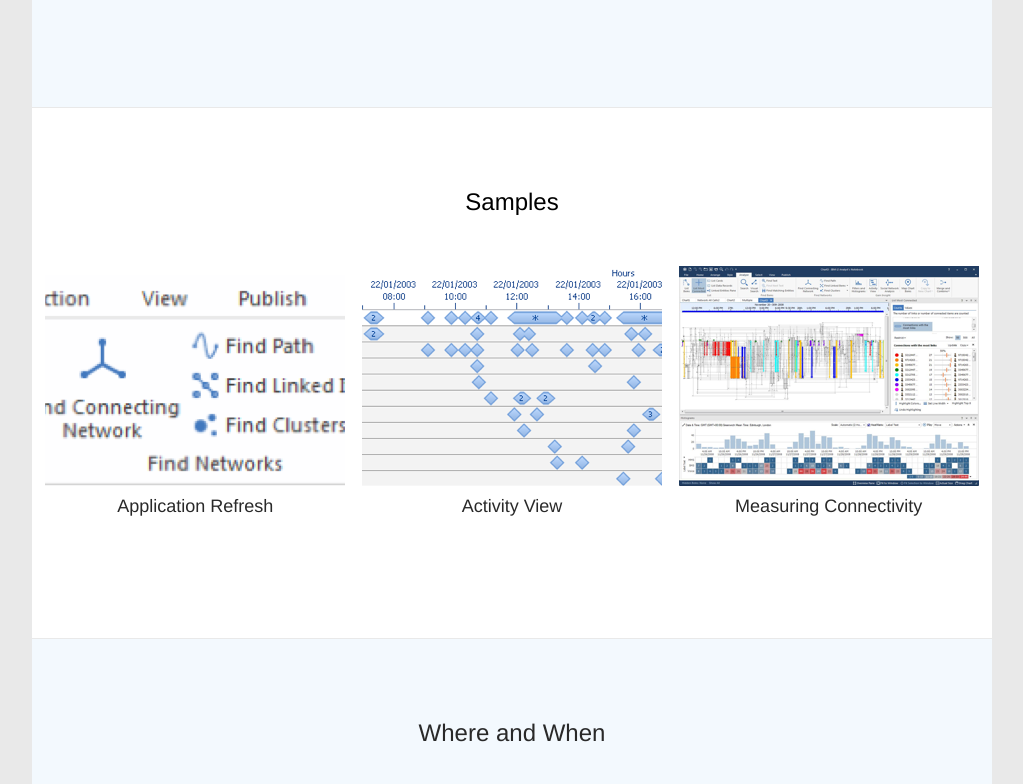
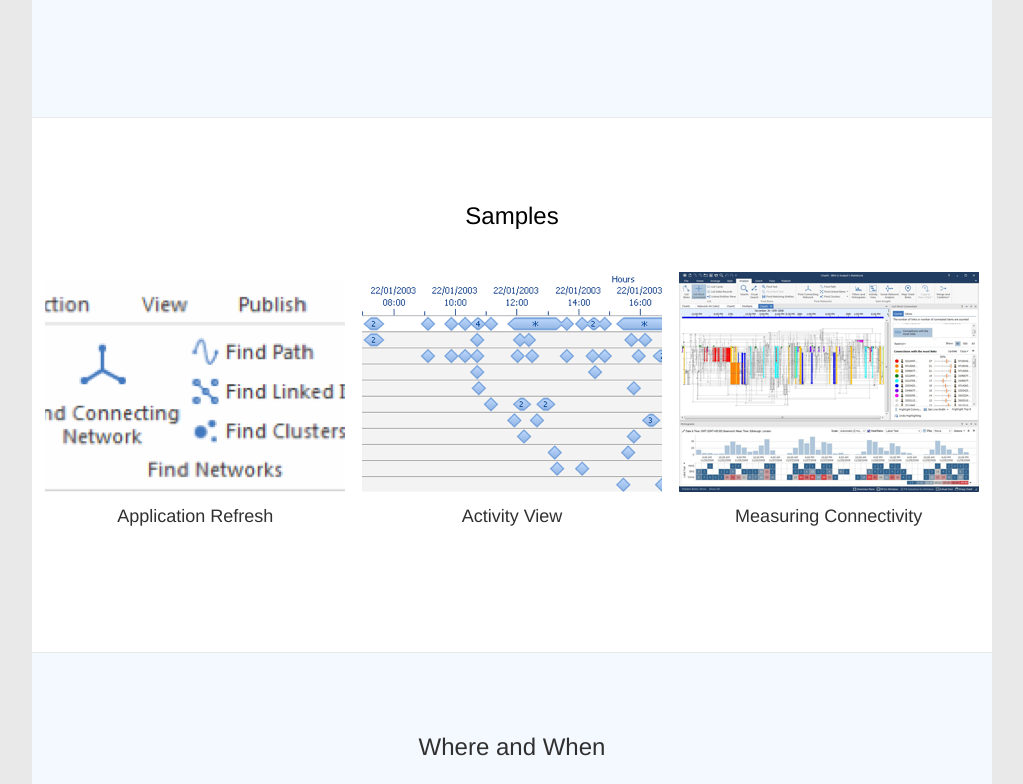
Before and after one commit to IanKitchen/about, a plain HTML site: page index.html in a window 1280 px wide. Shown: the part 1193-1977 px from the top of the page, without its empty margins (128-1151 px from the left). Drawn offline with Linux system fonts and the light colour scheme.

Commit message:
Simplify styles

```diff
--- a/css/styles.less
+++ b/css/styles.less
@@ -7,16 +7,15 @@
 //Text Colors
 @textLight1: #ffffff;
 @textLight2: #f0f0f0;
-@textDark1: #003333;
-@textDark2: #292929;
+@textDark1: #003030;
+@textDark2: #303030;
 
 //Page Colors
 @pageBackground: white;
 @bodyBackground: #e9e9e9;
 
 //Background Colours
-@backgroundMedium: #88888f;
-@backgroundDark: #88888f;
+@backgroundDark: #808088;
 @backgroundLight1: white;
 @backgroundLight2: #F3F9FE;
 @selectionBackground: #4178BE;
@@ -31,7 +30,6 @@
 //Main
 body{
   background-color: @bodyBackground;
-  font-size:0;
 }
 
 .page{
@@ -41,7 +39,7 @@ body{
   background-color: @pageBackground;
 }
 
-//Backgrounds
+//Spacing Rows
 .emptyRowDark{
   min-height: @rowHeight;
   background-color: @backgroundDark;
@@ -51,6 +49,7 @@ body{
 .emptyRowLight1{
   min-height: @rowHeight;
   background-color: @backgroundLight1;
+  border: 1px solid @backgroundLight1;
 }
 
 .emptyRowLight2{
@@ -64,29 +63,20 @@ body{
 }
 
 //Grids
-.gridTight{
-	display: grid;
-	grid-template-columns: 1fr 2fr;
-	grid-column-gap: 0px;
-	padding-left: 0px;
-	padding-right: 0px
-}
-
 .grid{
 	display: grid;
-	grid-template-columns: 1fr 2fr;
+	grid-template-columns: 1fr 1fr;
 	grid-column-gap: 20px;
 	padding-left: 20px;
 	padding-right: 20px
 }
 
-.gridImage{
-	background-color: @backgroundLight1;
-}
-
-.gridGalleryItem{
-	background-color: @backgroundLight1;
-	align-self: center;
+.gridTight{
+	display: grid;
+	grid-template-columns: 1fr 1fr;
+	grid-column-gap: 00px;
+	padding-left: 0px;
+	padding-right: 0px
 }
 
 .gridSelector{
@@ -98,7 +88,7 @@ body{
 //Text Style Colors
 .dark{
   color:@textLight1;
-  background-color: @backgroundMedium;
+  background-color: @backgroundDark;
   border: 1px solid @backgroundDark;
 }
 
@@ -112,7 +102,7 @@ body{
   background-color: @backgroundLight2;
 }
 
-//Text Styles
+//Text Style Fonts and Sizes
 .title1{
   font: 40px @fontFace, sans-serif;
   text-align: center;
--- a/index.html
+++ b/index.html
@@ -19,7 +19,7 @@
 
 		  <div class="emptyRowLight1"> </div>
 		  <div class="grid">
-		    <div class="gridImage">
+		    <div>
 				<img src=images/profile.png style="width:500px"/>
 		    </div>
 		    <div class="bodyText light1">
@@ -90,7 +90,7 @@
 			  Samples
 		  </div>
 		  <div class="emptyRowLight1"> </div>
-		  <div class="gridTight" style="grid-template-columns: 1fr; min-height: 10px" > </div>
+		  <!-- <div class="gridTight" style="grid-template-columns: 1fr; min-height: 10px" > </div> -->
 		  <div class="gridTight" style="grid-template-columns: 5px 1fr 1fr 1fr 5px; justify-items: center;">
 			  <div style="min-height: 10px"> </div>
 			  <div id="caseStudy1" class="gridGalleryItem">
--- a/js/script.js
+++ b/js/script.js
@@ -77,7 +77,7 @@ $(document).ready(function () {
 		if (enter) {
 			$(caseLabel).css("color", "#4178BE");
 		} else {
-			$(caseLabel).css("color", "#aba6a6");
+			$(caseLabel).css("color", "#003030");
 		}
 	}
 });
```
